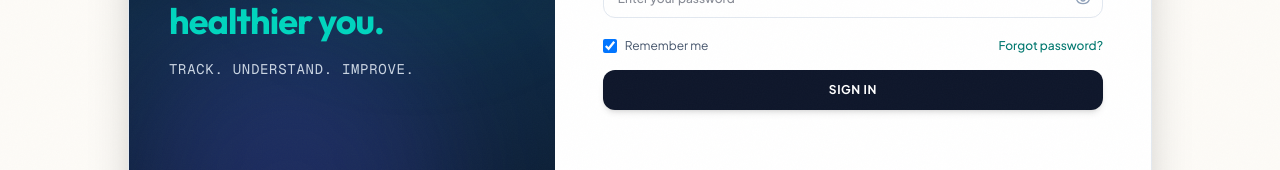
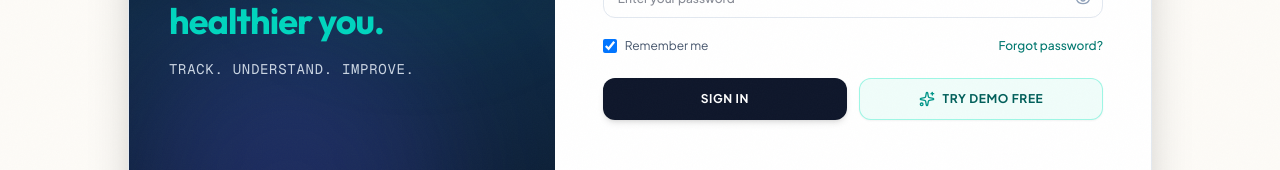
Before and after one commit to piyushverma-96/health-lens, a React (Vite) app in the folder frontend/: page /login in a window 1280 px wide. Shown: the part 373-543 px from the top of the page. Built offline with nearby package versions, Linux system fonts and the light colour scheme; no server answers; a web font is replaced by a local one.

Commit message:
feat: redirect CTA to signup and add side-by-side demo button

```diff
--- a/frontend/src/pages/Landing.tsx
+++ b/frontend/src/pages/Landing.tsx
@@ -185,7 +185,7 @@ export const Landing: React.FC = () => {
     if (user) {
       navigate(`/dashboard?tab=${tab}`);
     } else {
-      navigate(`/login?tab=${tab}&auto=1`);
+      navigate(`/login?tab=${tab}`);
     }
   };
 
@@ -328,7 +328,7 @@ export const Landing: React.FC = () => {
     if (user) {
       navigate("/dashboard?tab=upload");
     } else {
-      navigate("/login?tab=upload&auto=1");
+      navigate("/login?mode=signup");
     }
   };
 
@@ -443,9 +443,10 @@ export const Landing: React.FC = () => {
 
                 <button
                   onClick={() => navigate("/login?auto=1")}
-                  className="px-8 py-4 rounded-full bg-white hover:bg-slate-50 text-slate-800 text-sm font-bold tracking-wide border border-slate-200 shadow-xs hover:shadow-md transition-all active:scale-[0.98] cursor-pointer"
+                  className="px-8 py-4 rounded-full bg-white hover:bg-slate-50 text-slate-800 text-sm font-bold tracking-wide border border-slate-200 shadow-xs hover:shadow-md transition-all active:scale-[0.98] cursor-pointer flex items-center gap-2"
                 >
-                  <span>No credit card needed · 100% free</span>
+                  <Sparkles className="h-4 w-4 text-[#0D9488]" />
+                  <span>Try Demo Free</span>
                 </button>
               </div>
 
@@ -458,10 +459,12 @@ export const Landing: React.FC = () => {
               <div className="absolute inset-0 bg-radial from-teal-400/20 via-teal-300/5 to-transparent rounded-full blur-3xl pointer-events-none" />
 
               {/* Subtle Concentric Rings */}
-              <div className="absolute w-[440px] h-[440px] rounded-full border border-teal-500/15 pointer-events-none" />
-              <div className="absolute w-[560px] h-[560px] rounded-full border border-teal-500/10 pointer-events-none hidden sm:block" />
+              <div className="absolute inset-0 flex items-center justify-center pointer-events-none">
+                <div className="w-[320px] h-[320px] sm:w-[420px] sm:h-[420px] rounded-full border border-teal-500/10 animate-pulse" />
+                <div className="absolute w-[440px] h-[440px] sm:w-[560px] sm:h-[560px] rounded-full border border-teal-500/5" />
+              </div>
 
-              {/* Large Anatomical Medical Visualization (Three-Quarter Pose looking left) */}
+              {/* Anatomy Hero Illustration */}
               <div className="relative z-10 w-full max-w-[500px] sm:max-w-[560px] lg:max-w-[620px] flex items-center justify-center">
                 <img
                   src="/hero_anatomy.png"
@@ -472,7 +475,7 @@ export const Landing: React.FC = () => {
 
               {/* Floating Biomarker Card 1: Lipid Profile (Top Right, near shoulder/neck) */}
               <div
-                onClick={() => navigate(user ? "/dashboard?tab=trends" : "/login?tab=trends&auto=1")}
+                onClick={() => navigate(user ? "/dashboard?tab=trends" : "/login?tab=trends")}
                 className="absolute top-6 sm:top-8 right-0 sm:right-2 z-20 p-4 rounded-2xl bg-white/95 border border-slate-200/90 shadow-[0_15px_35px_rgba(0,0,0,0.08)] backdrop-blur-md max-w-[210px] w-full transition-all duration-300 hover:scale-105 cursor-pointer animate-float-slow"
               >
                 <div className="flex items-center justify-between gap-1 mb-2">
@@ -493,7 +496,7 @@ export const Landing: React.FC = () => {
 
               {/* Floating Biomarker Card 2: Vitamin D (Bottom Left, near lower ribs/waist) */}
               <div
-                onClick={() => navigate(user ? "/dashboard?tab=trends" : "/login?tab=trends&auto=1")}
+                onClick={() => navigate(user ? "/dashboard?tab=trends" : "/login?tab=trends")}
                 className="absolute bottom-6 sm:bottom-10 left-0 sm:left-4 z-20 p-4 rounded-2xl bg-white/95 border border-slate-200/90 shadow-[0_15px_35px_rgba(0,0,0,0.08)] backdrop-blur-md max-w-[210px] w-full transition-all duration-300 hover:scale-105 cursor-pointer animate-float-slower"
               >
                 <div className="flex items-center justify-between gap-1 mb-2">
--- a/frontend/src/pages/Login.tsx
+++ b/frontend/src/pages/Login.tsx
@@ -17,7 +17,7 @@ export const Login: React.FC = () => {
   const [searchParams] = useSearchParams();
   const targetTab = searchParams.get("tab");
   const redirectTarget = targetTab ? `/dashboard?tab=${targetTab}` : "/dashboard";
-  const [isSignUp, setIsSignUp] = useState(false);
+  const [isSignUp, setIsSignUp] = useState(searchParams.get("mode") === "signup");
   const [showPassword, setShowPassword] = useState(false);
   const [rememberMe, setRememberMe] = useState(true);
 
@@ -37,6 +37,12 @@ export const Login: React.FC = () => {
   const [loading, setLoading] = useState(false);
   const [error, setError] = useState<string | null>(null);
   const [infoMessage, setInfoMessage] = useState<string | null>(null);
+
+  useEffect(() => {
+    if (searchParams.get("mode") === "signup") {
+      setIsSignUp(true);
+    }
+  }, [searchParams]);
 
   useEffect(() => {
     if (searchParams.get("auto") === "1") {
@@ -180,7 +186,7 @@ export const Login: React.FC = () => {
           return;
         }
 
-        setInfoMessage("Account created successfully! You can now sign in below.");
+        setInfoMessage("Account created! Please verify your email inbox/spam to confirm your account before signing in, or disable 'Confirm email' in your Supabase Dashboard for direct access.");
         setIsSignUp(false);
       } else {
         const cleanEmail = email.trim().toLowerCase();
@@ -192,6 +198,9 @@ export const Login: React.FC = () => {
         if (signInError) {
           if (signInError.message?.toLowerCase().includes("invalid login credentials")) {
             throw new Error("Invalid email or password. Please verify the spelling of your email address or check your password.");
+          }
+          if (signInError.message?.toLowerCase().includes("email not confirmed")) {
+            throw new Error("Email confirm nahi hui hai! Kripya apna email inbox (aur spam folder) check karein aur verification link pe click karein. Agar aap direct login chahte hain to Supabase dashboard mein 'Confirm email' disable kar dein.");
           }
           throw signInError;
         }
@@ -462,11 +471,12 @@ export const Login: React.FC = () => {
                 </div>
               )}
 
-              {/* Submit Button */}
+              {/* Submit Buttons Row: Main Action + Side-by-Side Demo */}
+              <div className="grid grid-cols-1 sm:grid-cols-2 gap-3 pt-2">
                 <button
                   type="submit"
                   disabled={loading}
-                className="w-full py-3 px-4 rounded-xl bg-slate-900 hover:bg-slate-950 text-white text-xs font-bold uppercase tracking-wider shadow-md hover:shadow-lg transition-all active:scale-[0.98] flex items-center justify-center gap-2 cursor-pointer disabled:opacity-50 mt-2"
+                  className="w-full py-3 px-4 rounded-xl bg-slate-900 hover:bg-slate-950 text-white text-xs font-bold uppercase tracking-wider shadow-md hover:shadow-lg transition-all active:scale-[0.98] flex items-center justify-center gap-2 cursor-pointer disabled:opacity-50"
                 >
                   {loading ? (
                     <>
@@ -477,6 +487,16 @@ export const Login: React.FC = () => {
                     <span>{isSignUp ? "Create Health Profile" : "Sign in"}</span>
                   )}
                 </button>
+
+                <button
+                  type="button"
+                  onClick={handleDemoClick}
+                  className="w-full py-3 px-4 rounded-xl bg-teal-50 hover:bg-teal-100/90 text-teal-800 border border-teal-200/90 text-xs font-bold uppercase tracking-wider shadow-xs hover:shadow-sm transition-all active:scale-[0.98] flex items-center justify-center gap-2 cursor-pointer"
+                >
+                  <Sparkles className="h-4 w-4 text-teal-600" />
+                  <span>Try Demo Free</span>
+                </button>
+              </div>
 
             </form>
 
```
Lines whose indentation alone changed are shown as unchanged.
